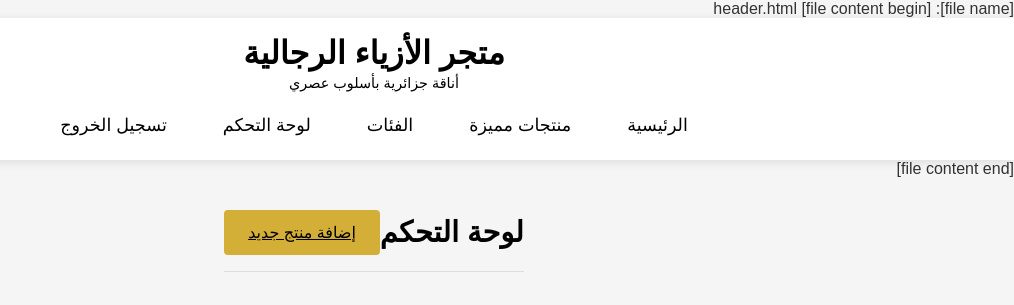
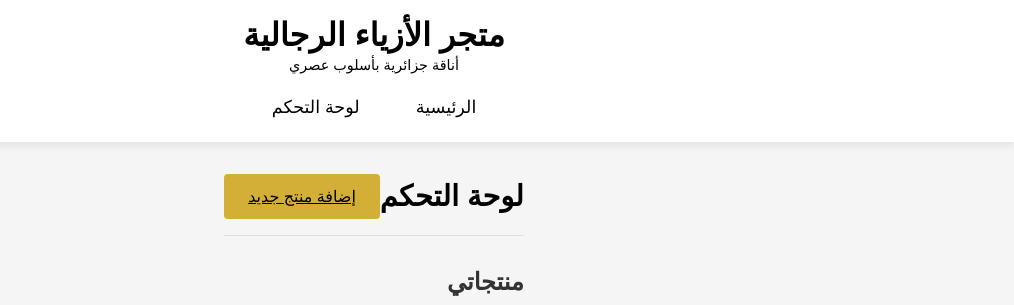
Before and after one commit to A78009866/Vestro, a Django app: page /dashboard/ in a window 1280 px wide. Shown: the top 305 px of the page, without its empty margins (266-1280 px from the left). Run offline with Django 5.2, Linux system fonts and the light colour scheme; a user stored in the database is signed in; data comes from the database, SQL or seed files in the repository.

Commit message:
Update header.html

```diff
--- a/store/templates/store/header.html
+++ b/store/templates/store/header.html
@@ -1,5 +1,4 @@
-[file name]: header.html
-[file content begin]
+
 <header>
     <div class="header-container">
         <div class="logo">
@@ -10,13 +9,9 @@
         <nav>
             <div class="nav-links">
                 <a href="{% url 'store:home' %}">الرئيسية</a>
-                <a href="#featured">منتجات مميزة</a>
-                <a href="#categories">الفئات</a>
                 {% if user.is_authenticated %}
                     <a href="{% url 'store:dashboard' %}">لوحة التحكم</a>
-                    <a href="{% url 'store:logout' %}">تسجيل الخروج</a>
                 {% else %}
-                    <a href="{% url 'store:login' %}">تسجيل الدخول</a>
                 {% endif %}
             </div>
         </nav>
@@ -96,4 +91,3 @@
         }
     }
 </style>
-[file content end]
```
